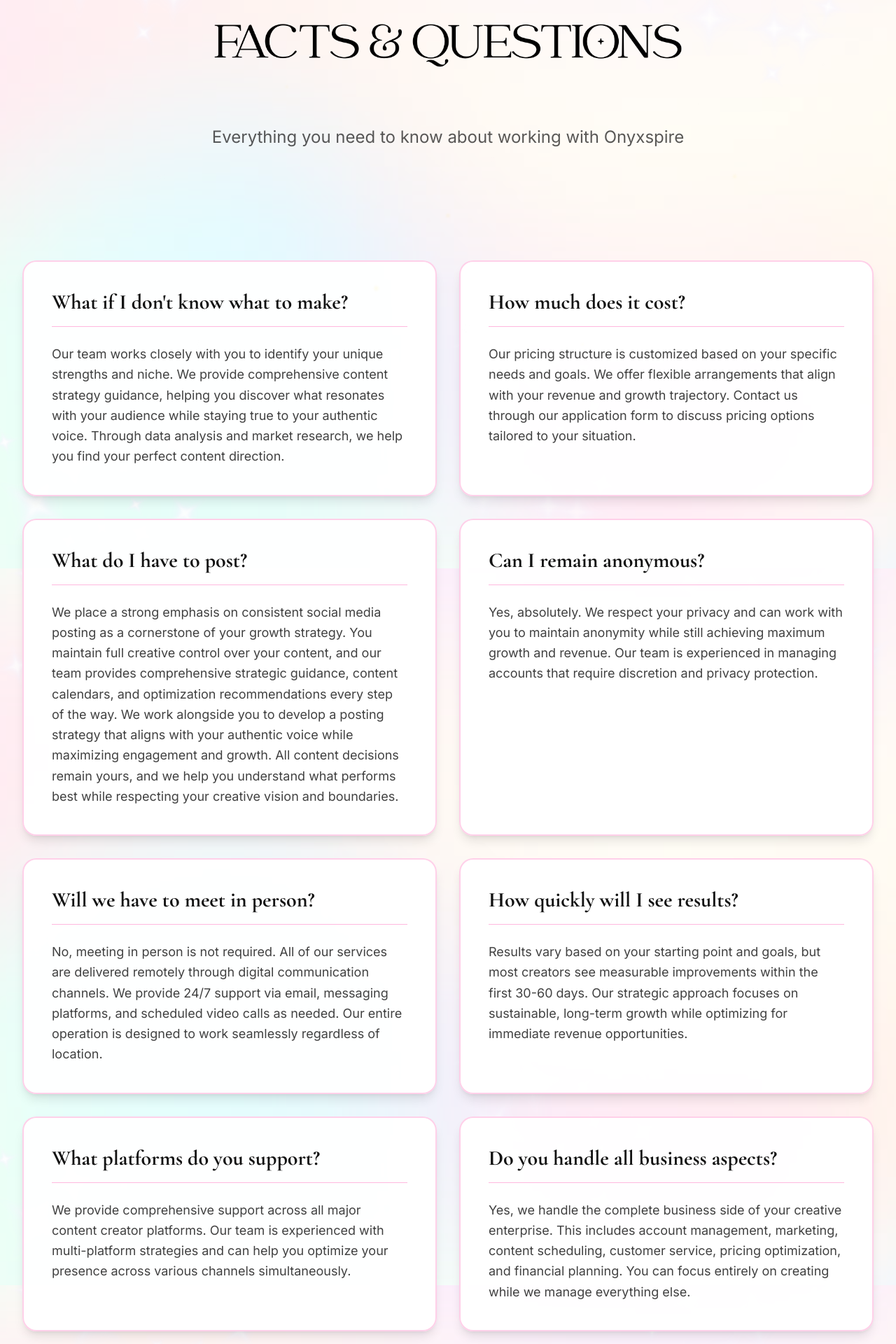
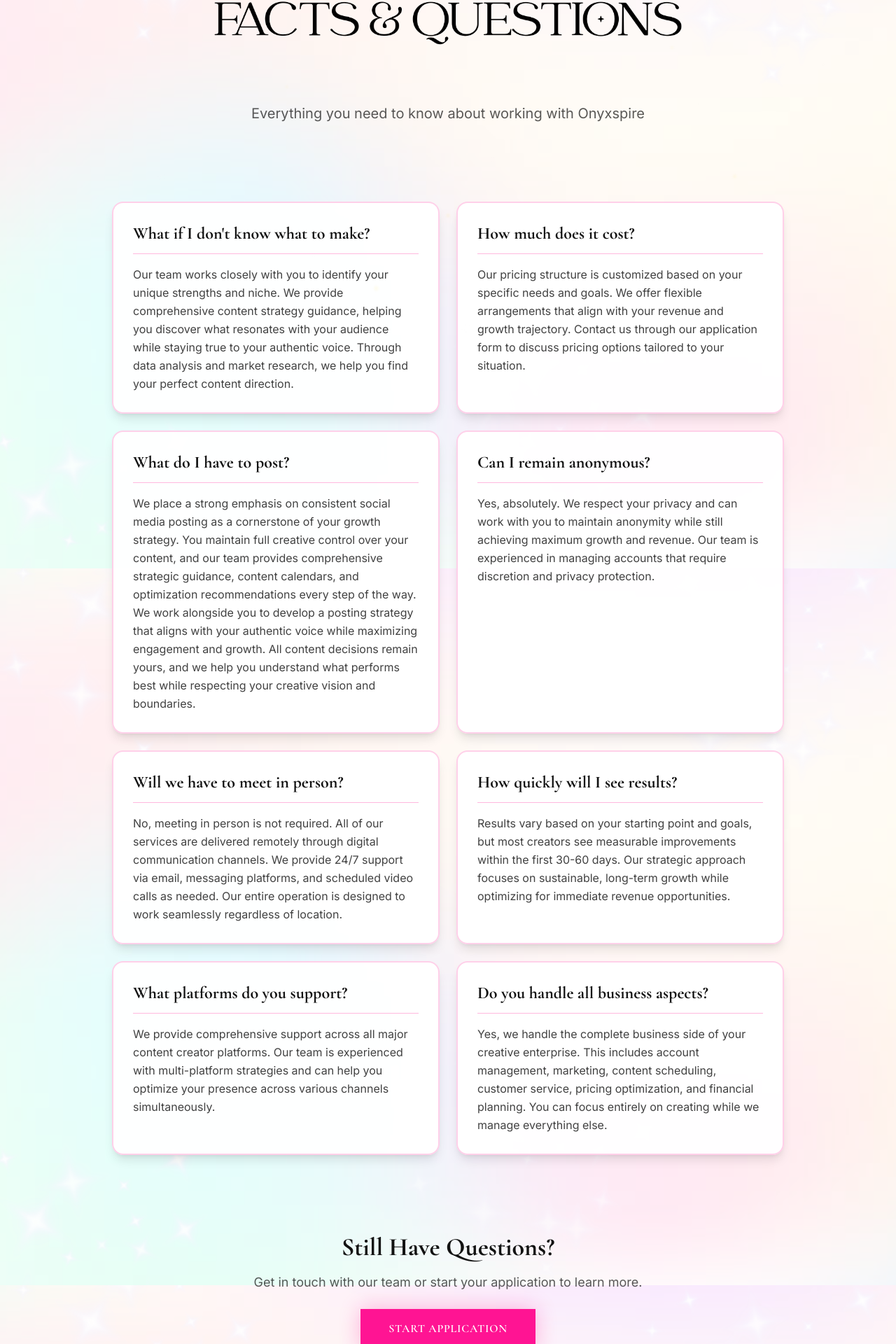
Before and after one commit to zeecox13/onyxspire, a Next.js app: page /faq in a window 1280 px wide. Shown: the part 212-2132 px from the top of the page at 70% size. Built offline with nearby package versions, Linux system fonts and the light colour scheme; a web font is replaced by a local one.

Commit message:
Optimize image loading with priority, reduce sjoy.png size, adjust Sarita image positioning, and shrink FAQ page boxes

```diff
--- a/app/blog/page.tsx
+++ b/app/blog/page.tsx
@@ -81,6 +81,7 @@
               height={150}
               className="mx-auto h-auto w-full max-w-2xl"
               priority
+              fetchPriority="high"
               unoptimized
             />
           </motion.div>
--- a/app/creators/page.tsx
+++ b/app/creators/page.tsx
@@ -49,6 +49,7 @@
               height={200}
               className="mx-auto h-auto w-full max-w-2xl"
               priority
+              fetchPriority="high"
               unoptimized
             />
           </motion.div>
@@ -122,6 +123,7 @@
                       alt={creator.name}
                       fill
                       className="object-cover transition-transform duration-500 group-hover:scale-110"
+                      style={creator.username === 'sarita' ? { objectPosition: 'center 25%' } : undefined}
                       unoptimized
                     />
                     <div className="absolute inset-0 bg-gradient-to-t from-black/60 via-transparent to-transparent" />
--- a/app/faq/page.tsx
+++ b/app/faq/page.tsx
@@ -43,8 +43,8 @@
   return (
     <div className="pt-20" style={{ backgroundImage: 'url(/photos/background.png)', backgroundSize: 'cover', backgroundPosition: 'center', backgroundRepeat: 'no-repeat', backgroundAttachment: 'fixed' }}>
       {/* Hero Section */}
-      <section className="py-24 bg-transparent">
-        <div className="max-w-7xl mx-auto px-6 lg:px-8 text-center">
+      <section className="py-16 bg-transparent">
+        <div className="max-w-5xl mx-auto px-6 lg:px-8 text-center">
           <motion.div
             initial={{ opacity: 0, y: 30 }}
             animate={{ opacity: 1, y: 0 }}
@@ -58,6 +58,7 @@
               height={200}
               className="mx-auto h-auto w-full max-w-2xl"
               priority
+              fetchPriority="high"
               unoptimized
             />
           </motion.div>
@@ -65,7 +66,7 @@
             initial={{ opacity: 0, y: 30 }}
             animate={{ opacity: 1, y: 0 }}
             transition={{ duration: 0.8, delay: 0.2 }}
-            className="text-xl md:text-2xl text-black-espresso/70 max-w-3xl mx-auto font-sans"
+            className="text-lg md:text-xl text-black-espresso/70 max-w-3xl mx-auto font-sans"
           >
             Everything you need to know about working with Onyxspire
           </motion.p>
@@ -73,9 +74,9 @@
       </section>
 
       {/* FAQ Section */}
-      <section className="py-16 bg-transparent">
-        <div className="max-w-7xl mx-auto px-6 lg:px-8">
-          <div className="grid grid-cols-1 lg:grid-cols-2 gap-8">
+      <section className="py-12 bg-transparent">
+        <div className="max-w-5xl mx-auto px-6 lg:px-8">
+          <div className="grid grid-cols-1 lg:grid-cols-2 gap-6">
             {faqs.map((faq, index) => (
               <motion.div
                 key={index}
@@ -83,13 +84,13 @@
                 whileInView={{ opacity: 1, y: 0 }}
                 viewport={{ once: true }}
                 transition={{ duration: 0.6, delay: index * 0.1 }}
-                className="bg-white/95 rounded-[20px] border-2 border-accent-pink/20 shadow-lg p-8 md:p-10 hover:border-accent-pink/40 transition-all"
+                className="bg-white/95 rounded-[16px] border-2 border-accent-pink/20 shadow-lg p-6 md:p-7 hover:border-accent-pink/40 transition-all"
               >
-                <h3 className="text-2xl md:text-3xl font-bold text-black-espresso mb-4" style={{ fontFamily: "'Catchy Mager', 'Cormorant Garamond', 'Playfair Display', serif" }}>
+                <h3 className="text-xl md:text-2xl font-bold text-black-espresso mb-3" style={{ fontFamily: "'Catchy Mager', 'Cormorant Garamond', 'Playfair Display', serif" }}>
                   {faq.question}
                 </h3>
-                <div className="h-px bg-accent-pink/30 mb-6"></div>
-                <p className="text-lg text-black-espresso/80 leading-relaxed font-sans">
+                <div className="h-px bg-accent-pink/30 mb-4"></div>
+                <p className="text-base text-black-espresso/80 leading-relaxed font-sans">
                   {faq.answer}
                 </p>
               </motion.div>
@@ -99,7 +100,7 @@
       </section>
 
       {/* CTA Section */}
-      <section className="py-24 bg-transparent">
+      <section className="py-16 bg-transparent">
         <div className="max-w-4xl mx-auto px-6 lg:px-8 text-center">
           <motion.div
             initial={{ opacity: 0, y: 30 }}
@@ -107,10 +108,10 @@
             viewport={{ once: true }}
             transition={{ duration: 0.8 }}
           >
-            <h2 className="text-4xl md:text-5xl font-serif font-bold text-black-espresso mb-6" style={{ fontFamily: "'Catchy Mager', 'Cormorant Garamond', 'Playfair Display', serif" }}>
+            <h2 className="text-3xl md:text-4xl font-serif font-bold text-black-espresso mb-4" style={{ fontFamily: "'Catchy Mager', 'Cormorant Garamond', 'Playfair Display', serif" }}>
               Still Have Questions?
             </h2>
-            <p className="text-xl text-black-espresso/70 mb-8 font-sans">
+            <p className="text-lg text-black-espresso/70 mb-6 font-sans">
               Get in touch with our team or start your application to learn more.
             </p>
             <div className="flex flex-col sm:flex-row gap-4 justify-center">
--- a/app/page.tsx
+++ b/app/page.tsx
@@ -552,6 +552,8 @@
                 width={500}
                 height={125}
                 className="mx-auto h-auto w-full max-w-xl"
+                priority
+                fetchPriority="high"
                 unoptimized
               />
             </div>
--- a/app/testimonials/page.tsx
+++ b/app/testimonials/page.tsx
@@ -91,7 +91,7 @@
   return (
     <div className="pt-20 relative" style={{ backgroundImage: 'url(/photos/background.png)', backgroundSize: 'cover', backgroundPosition: 'center', backgroundRepeat: 'no-repeat', backgroundAttachment: 'fixed' }}>
       {/* Photo on right edge - extends from top of screen */}
-      <div className="hidden lg:block absolute pointer-events-none overflow-visible" style={{ right: '-32%', width: '85vw', top: '-80px', zIndex: 0 }}>
+      <div className="hidden lg:block absolute pointer-events-none overflow-visible" style={{ right: '-32%', width: '79.9vw', top: '-80px', zIndex: 0 }}>
         <Image
           src="/photos/sjoy.png"
           alt=""
```
Also changed, not shown: app/blog/[slug]/page.tsx (+73 -23 lines).
